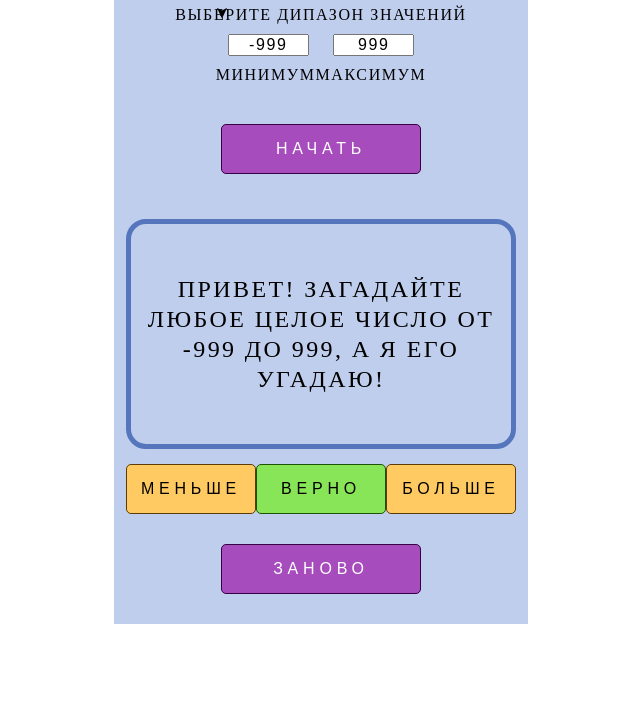
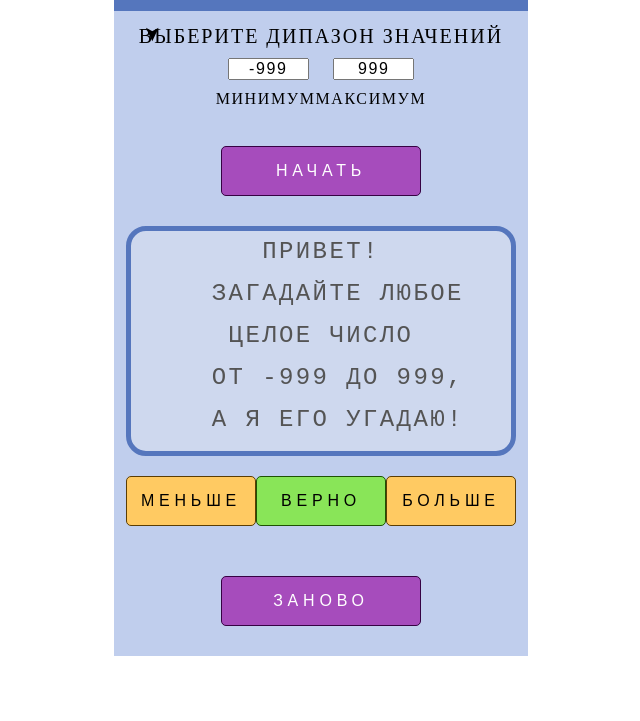
Before and after one commit to mkostrikov/task_8.7, a plain HTML site: page index.html in a window 1280 px wide. Shown: the part 79-800 px from the top of the page, without its empty margins (319-959 px from the left). Drawn offline with Linux system fonts and the light colour scheme.

Commit message:
edit dialog-field

```diff
--- a/index.html
+++ b/index.html
@@ -43,9 +43,13 @@
         <button class="btn" id="btn-start">начать</button>
       </div>
       <div class="container-main">
-        <div class="dialog-main">
-          <p class="dialog-field"></p>
-        </div>
+        <textarea
+          name="dialog-field"
+          id="dialog-field"
+          disabled
+          readonly
+          autocomplete="off"
+        ></textarea>
         <div class="container-main-btn-group">
           <button class="btn" id="btn-less">меньше</button>
           <button class="btn" id="btn-succes">верно</button>
--- a/script.js
+++ b/script.js
@@ -15,12 +15,15 @@ inputRangeMin.addEventListener("input", inputValid);
 inputRangeMax.addEventListener("input", inputValid);
 
 function messageForUser(text) {
-  const dialogWindow = document.querySelector(".dialog-field");
+  const dialogWindow = document.querySelector("#dialog-field");
   dialogWindow.textContent = text;
-};
+}
 
 function welcomeMessage() {
-  let welcomeText = `Привет! Загадайте любое целое число от ${MIN} до ${MAX}, а я его угадаю!`
+  let welcomeText = `Привет!
+  Загадайте любое целое число
+  от ${MIN} до ${MAX},
+  а я его угадаю!`;
   document.querySelector(".range-block").setAttribute("open", "open");
   messageForUser(welcomeText);
 }
@@ -40,7 +43,10 @@ function changeMin(event) {
     ? (currentRangeMin = `${parseInt(rangeMax, 10) - 1}`)
     : currentRangeMin;
   inputRangeMin.value = currentRangeMin;
-  let message = `Привет! Загадайте любое целое число от ${currentRangeMin} до ${rangeMax}, а я его угадаю!`;
+  let message = `Привет!
+  Загадайте любое целое число
+  от ${currentRangeMin} до ${rangeMax},
+  а я его угадаю!`;
   messageForUser(message);
 }
 
@@ -55,6 +61,9 @@ function changeMax(event) {
     ? (currentRangeMax = `${parseInt(rangeMin, 10) + 1}`)
     : currentRangeMax;
   inputRangeMax.value = currentRangeMax;
-  let message = `Привет! Загадайте любое целое число от ${rangeMin} до ${currentRangeMax}, а я его угадаю!`;
+  let message = `Привет!
+  Загадайте любое целое число
+  от ${rangeMin} до ${currentRangeMax},
+  а я его угадаю!`;
   messageForUser(message);
 }
--- a/style.css
+++ b/style.css
@@ -7,12 +7,13 @@
 }
 
 header {
-  height: 70px;
+  height: 90px;
   width: 414px;
   background-color: #5576bd;
   display: flex;
   align-items: center;
   justify-content: center;
+  color: #fff;
 }
 
 .container-header {
@@ -34,7 +35,7 @@ header {
 }
 
 .range-block-header {
-  font-size: 16px;
+  font-size: 20px;
   text-align: center;
   position: relative;
 }
@@ -56,6 +57,10 @@ button {
   cursor: pointer;
 }
 
+.range-block {
+  height: 90px;
+}
+
 .range-block[open] > .range-block-header::before {
   transform: rotate(90deg);
 }
@@ -67,7 +72,7 @@ button {
 .range-block-header::before {
   content: "\27A4";
   position: absolute;
-  left: 40px;
+  left: 5px;
   bottom: 1px;
   transition: transform 0.2s;
 }
@@ -78,21 +83,22 @@ button {
   color: #000;
 }
 
-.dialog-main {
+#dialog-field {
+  resize: none;
   height: 230px;
   width: 390px;
-  margin: 15px 0;
   border: 5px solid #5576bd;
   border-radius: 20px;
   font-size: 24px;
   text-align: center;
-  line-height: 30px;
+  line-height: 42px;
 }
 
 .container-main-btn-group {
   display: flex;
   align-items: center;
   justify-content: space-between;
+  margin: 20px 0;
 }
 
 .container-main-btn-group > button {
```
